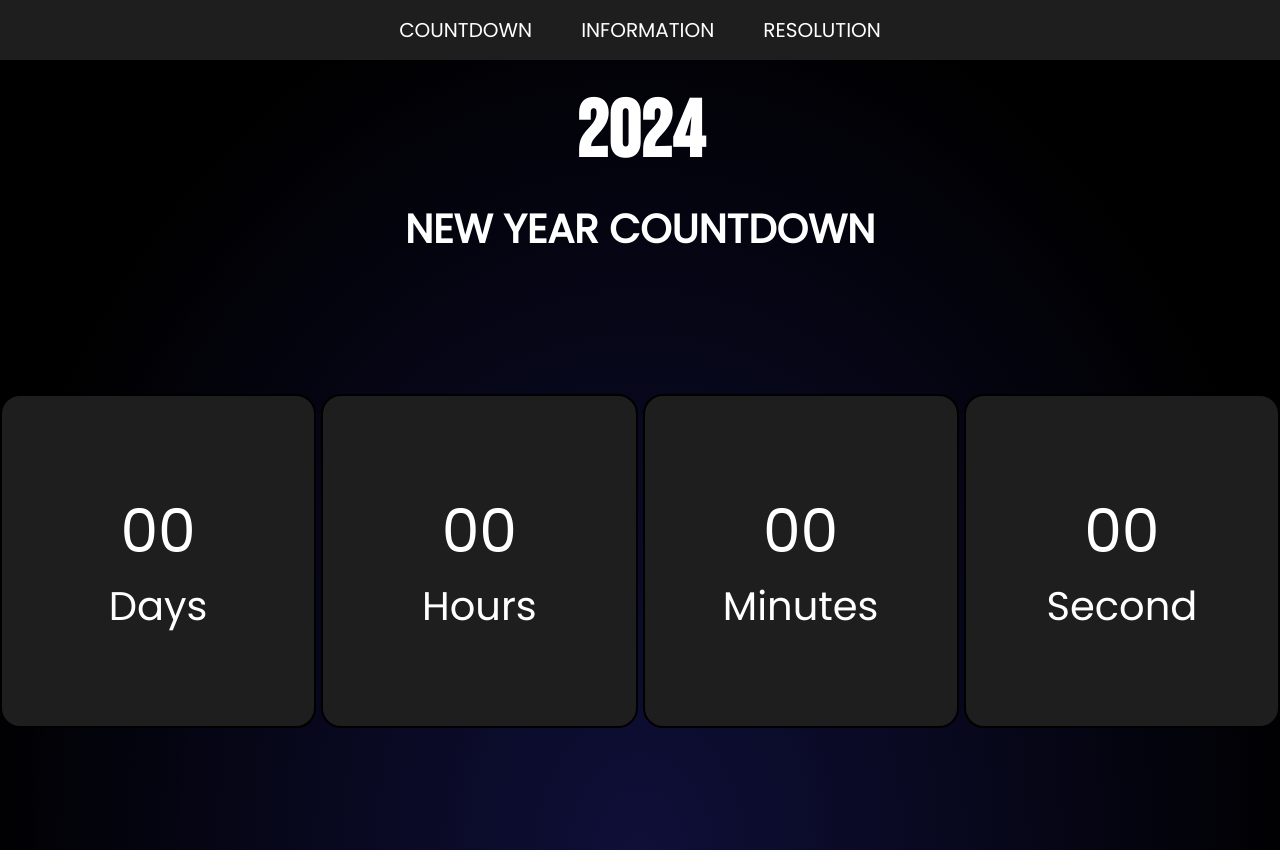
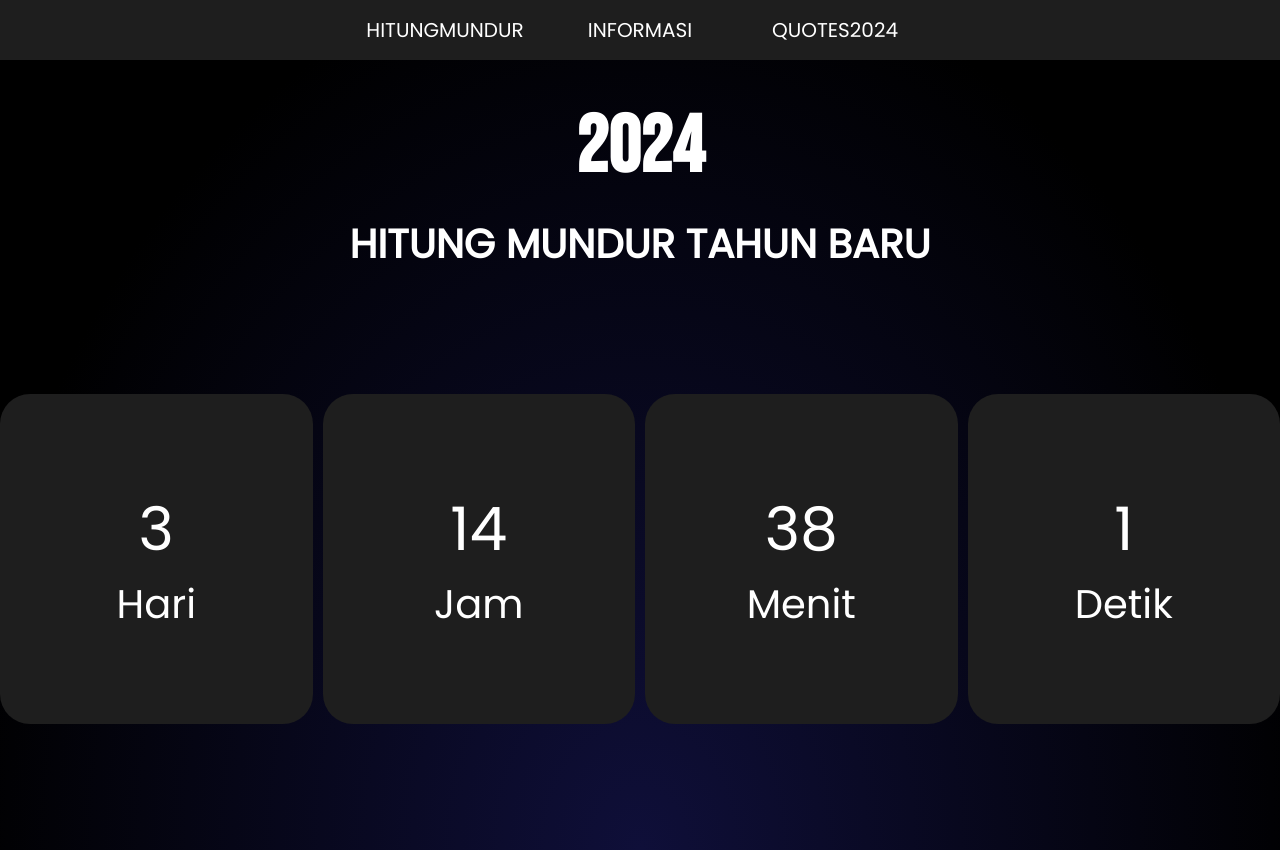
Before and after one commit to iamCelott/newyearUnbox, a plain HTML site: page index.html in a window 1280 px wide. Drawn offline with Linux system fonts and the light colour scheme; a web font is replaced by a local one.

Commit message:
Mengubah bahasa menjadi bahasa indonesia, dan menyelesaikan web 40%

```diff
--- a/index.html
+++ b/index.html
@@ -9,36 +9,36 @@
 <body>
     <div class="container-fluid">
         <section id="nav">
-            <ul>
-                <li><a href="">COUNTDOWN</a></li>
-                <li><a href="">INFORMATION</a></li>
-                <li><a href="">RESOLUTION</a></li>
-            </ul>
+                <ul>
+                    <li><a href="">HITUNGMUNDUR</a></li>
+                    <li><a href="">INFORMASI</a></li>
+                    <li><a href="">QUOTES2024</a></li>
+                </ul>
         </section>
 
         <section id="firework">
             <div class="title">
                 <h1>2024</h1>
                 <br>
-                <h1>NEW YEAR COUNTDOWN</h1>
+                <h1>HITUNG MUNDUR TAHUN BARU</h1>
             </div>
 
             <div class="content">
                 <div class="container">
-                    <p>00</p>
-                    <span>Days</span>
+                    <p id="days">00</p>
+                    <span>Hari</span>
                 </div>
                 <div class="container">
-                    <p>00</p>
-                    <span>Hours</span>
+                    <p id="hours">00</p>
+                    <span>Jam</span>
                 </div>
                 <div class="container">
-                    <p>00</p>
-                    <span>Minutes</span>
+                    <p id="minutes">00</p>
+                    <span>Menit</span>
                 </div>
                 <div class="container">
-                    <p>00</p>
-                    <span>Second</span>
+                    <p id="second">00</p>
+                    <span>Detik</span>
                 </div>
             </div>
         </section>
@@ -50,5 +50,6 @@
             </div>
         </section> -->
     </div>
+    <script src="script.js"></script>
 </body>
 </html>
--- /dev/null
+++ b/script.js
@@ -0,0 +1,21 @@
+const WaktuTarget = new Date(2024,0,1,0,0,0).getTime();
+
+const timeInterval = setInterval(function(){
+    const WaktuSekarang = new Date().getTime();
+    const selisihWaktu = WaktuTarget - WaktuSekarang
+
+    const days = Math.floor(selisihWaktu / (1000 * 60 * 60 * 24));
+    const hours = Math.floor((selisihWaktu % (1000 * 60 * 60 * 24)) / (1000 * 60 * 60));
+    const minutes = Math.floor((selisihWaktu % (1000 * 60 * 60)) / (1000 * 60));
+    const seconds = Math.floor((selisihWaktu % (1000 * 60)) / 1000);
+
+    const tanggal = document.getElementById('days');
+    const jam = document.getElementById('hours');
+    const menit = document.getElementById('minutes');
+    const detik = document.getElementById('second');
+
+    tanggal.innerHTML = days;
+    jam.innerHTML = hours;
+    menit.innerHTML = minutes;
+    detik.innerHTML = seconds;
+})
--- a/style.css
+++ b/style.css
@@ -17,30 +17,36 @@
 }
 
 #nav ul {
+    height: 60px;
     display: flex;
-    gap: 35px;
+    align-items: center;
     justify-content: center;
-    line-height: 60px;
+    gap: 15px;
 }
 
 #nav ul li {
+    width: 180px;
+    height: 40px;
+    text-align: center;
     list-style: none;
+    border-radius: 50px;
+    transition: 0.3s;
 }
 
 #nav ul li a {
     text-decoration: none;
     color: white;
     font-size: 20px;
+    width: 20px;
     font-family: 'Poppins', sans-serif;
-    transition: 0.3s;
     padding: 7px;
     box-sizing: border-box;
     border-radius: 100px;
+    line-height: 40px;
 }
 
-#nav ul li a:hover {
-    background-color: white;
-    color: black;
+#nav ul li:hover {
+    background-color: rgba(255, 255, 255, 0.1);
 }
 
 #firework {
@@ -54,7 +60,7 @@
     display: flex;
     flex-direction: column;
     align-items: center;
-    padding: 35px;
+    padding: 50px 35px;
 }
 
 #firework h1:first-child{
@@ -73,20 +79,28 @@
     width: 100%;
     display: flex;
     justify-content: center;
-    gap: 5px;
-    margin-top: 100px;
+    gap: 10px;
+    margin-top: 70px;
 }
 
 #firework .content .container {
-    width: 400px;
+    width: 370px;
     height: 330px;
     background-color: #1e1e1e;
-    border-radius: 20px;
-    border: 2px solid black;
+    border-radius: 30px;
     display: flex;
     flex-direction: column;
     justify-content: center;
     align-items: center;
+    transition: 0.5s;
+}
+
+#firework .content .container:hover {
+    opacity: 0.7;
+    border: 0;
+    transform: translateY(-30px);
+    background: transparent;
+    backdrop-filter: blur(8px);
 }
 
 #firework .content .container p {
```
Also changed, not shown: gif/bell-2.gif (added), gif/bell.gif (added).
